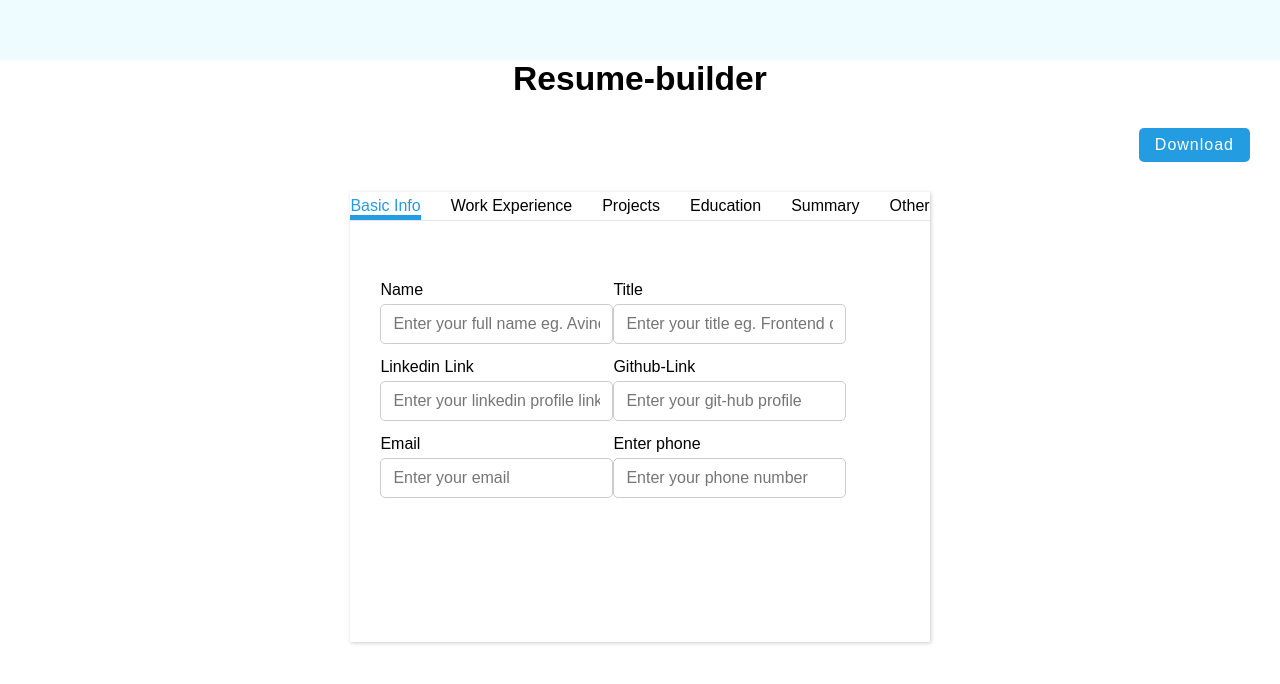
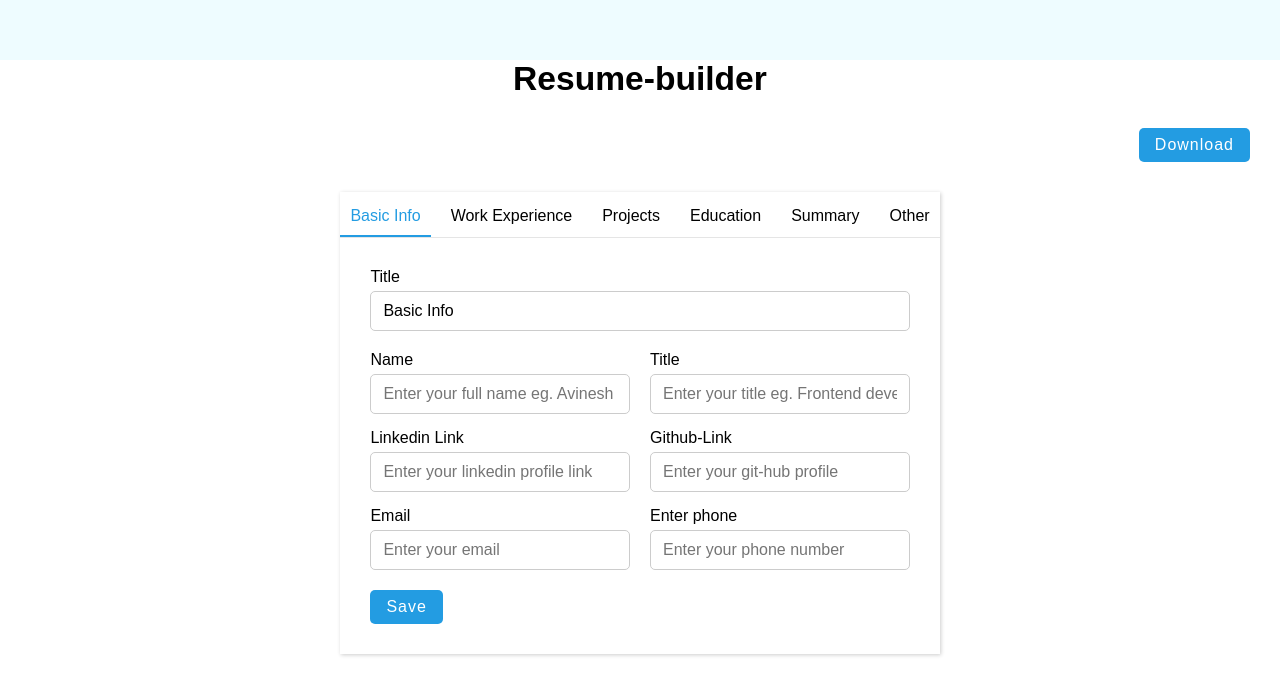
Before and after one commit to avineshsharma/Resume-Builder-AI-Tool, a React app in the folder src/: page / in a window 1280 px wide. Shown: the part 620-1304 px from the top of the page. Built offline with nearby package versions, Linux system fonts and the light colour scheme; the HTML template or start-up script is replaced by a standard one.

Commit message:
Editor commit-

```diff
--- a/src/components/Header/Body/Body.jsx
+++ b/src/components/Header/Body/Body.jsx
@@ -1,4 +1,4 @@
-import React from "react";
+import React, { useState } from "react";
 
 // import { ArrowDown } from "react-feather";
 
@@ -8,15 +8,56 @@ import styles from "./Body.module.css";
 
 function Body() {
     const colors = ["#239ce2", "#48bb78", "#0bc5ea", "#a0aec0", "#ed8936"];
-    const sections = {
+    const sections={
         basicInfo: "Basic Info",
-       workExp : "Work Experience",
+        workExp: "Work Experience",
         project: "Projects",
-       Education: "Education",
+        Education: "Education",
         // achievement: "Achievements",
         summary: "Summary",
         other: "Other",
     };
+    const [resumeInformation, setResumeInformation] = useState({
+        [sections.basicInfo]: {
+            id: sections.basicInfo,
+            sectionsTitle: sections.basicInfo,
+            details: {},
+        },
+
+
+
+        [sections.workExp]: {
+            id: sections.workExp,
+            sectionsTitle: sections.workExp,
+            details: {},
+        },
+
+
+        [sections.project]: {
+            id: sections.project,
+            sectionsTitle: sections.project,
+            details: {},
+        },
+
+        [sections.Education]:{
+            id: sections.Education,
+            sectionsTitle:sections.Education,
+            details:{},
+        },
+
+        [sections.summary]:{
+            id: sections.summary,
+            sectionsTitle:sections.summary,
+            details:{},
+        },
+
+
+        [sections.other]:{
+            id: sections.other,
+            sectionsTitle:sections.other,
+            details:{},
+        },
+    })
     return (
         <div className={styles.container}>
             <p className={styles.heading}>Resume-builder</p>
@@ -35,7 +76,7 @@ function Body() {
                 </button>
             </div>
             <div className={styles.main}>
-                <Editor sections={sections} />
+                <Editor sections={sections} inforomation={resumeInformation} />
             </div>
 
         </div>
--- a/src/components/Header/Body/Editor/Editor.jsx
+++ b/src/components/Header/Body/Editor/Editor.jsx
@@ -7,10 +7,35 @@ function Editor(props) {
 
   const sections = props.sections
 
+  const inforomation = props.inforomation
 
   const [activeSectionKey, setActiveSectionKey] = useState(
     Object.keys(sections)[0]
   );
+
+  const [activeInformation, setActiveInformation] = useState(
+    inforomation[sections[Object.keys(sections)[0]]]
+  );
+
+  const [SectionTitle, setSectionTitle] = useState(
+    sections[Object.keys(sections)[0]]
+  )
+
+  const [values, setValues] = useState({
+    name: activeInformation?.detail?.name || "",
+    title: activeInformation?.detail?.title || "",
+    linkedin: activeInformation?.detail?.linkedin || "",
+    github: activeInformation?.detail?.github || "",
+    phone: activeInformation?.detail?.phone || "",
+    email: activeInformation?.detail?.email || "",
+  });
+
+  const handlePointUpdate = (value, index) => {
+    const tempValues = { ...values };
+    if (!Array.isArray(tempValues.points)) tempValues.points = [];
+    tempValues.points[index] = value;
+    setValues(tempValues);
+  };
 
   const basicInfoBody = (
     <div className={styles.detail}>
@@ -18,114 +43,171 @@ function Editor(props) {
         <Inputcontrol
           label="Name"
           placeholder="Enter your full name eg. Avinesh"
-        // value={values.name}
+        value={values.name}
+        onChange={(event) =>
+          setValues((prev) => ({ ...prev, name: event.target.value }))
+        }
         />
 
         <Inputcontrol
           label="Title"
-          // value={values.title}
+          value={values.title}
           placeholder="Enter your title eg. Frontend developer"
+          onChange={(event) =>
+            setValues((prev) => ({ ...prev, title: event.target.value }))
+          }
         />
       </div>
       <div className={styles.row}>
         <Inputcontrol
           label="Linkedin Link"
           placeholder="Enter your linkedin profile link"
-
+          value={values.linkedin}
+          onChange={(event) =>
+            setValues((prev) => ({ ...prev, linkedin: event.target.value }))
+          }
         />
         <Inputcontrol
           label="Github-Link "
-        placeholder ="Enter your git-hub profile "
+          placeholder="Enter your git-hub profile "
+          value={values.github}
        />
       </div>
       <div className={styles.row}>
         <Inputcontrol
           label="Email"
-          // value={values.email}
+          value={values.email}
           placeholder="Enter your email"
-          // onChange={(event) =>
-          //   setValues((prev) => ({ ...prev, email: event.target.value }))
-          // }
+        onChange={(event) =>
+          setValues((prev) => ({ ...prev, email: event.target.value }))
+        }
         />
         <Inputcontrol
           label="Enter phone"
-          // value={values.phone}
+          value={values.phone}
           placeholder="Enter your phone number"
-          // onChange={(event) =>
-          //   setValues((prev) => ({ ...prev, phone: event.target.value }))
-          // }
+        onChange={(event) =>
+          setValues((prev) => ({ ...prev, phone: event.target.value }))
+        }
         />
       </div>
 
     </div >
   );
 
-  const workExpBody = <div className={styles.detail}>
+  const workExpBody = (
+    <div className={styles.detail}>
       <div className={styles.row}>
         <Inputcontrol
           label="Title"
-        placeholder="Enter title eg. FrontEnd Developer"
+          placeholder="Enter title eg. Frontend developer"
+          value={values.title}
+          onChange={(event) =>
+            setValues((prev) => ({ ...prev, title: event.target.value }))
+          }
         />
         <Inputcontrol
           label="Company Name"
-        placeholder="Enter company name eg. google"
+          placeholder="Enter company name eg. amazon"
+          value={values.companyName}
+          onChange={(event) =>
+            setValues((prev) => ({ ...prev, companyName: event.target.value }))
+          }
         />
       </div>
       <div className={styles.row}>
         <Inputcontrol
-        label="Certificate Link "
+          label="Certificate Link"
           placeholder="Enter certificate link"
+          value={values.certificationLink}
+          onChange={(event) =>
+            setValues((prev) => ({
+              ...prev,
+              certificationLink: event.target.value,
+            }))
+          }
         />
         <Inputcontrol
-        label="Location "
-        placeholder="Enter location eg.WFO"
+          label="Location"
+          placeholder="Enter location eg. Remote"
+          value={values.location}
+          onChange={(event) =>
+            setValues((prev) => ({ ...prev, location: event.target.value }))
+          }
         />
       </div>
       <div className={styles.row}>
         <Inputcontrol
-        label="start Date"
+          label="Start Date"
           type="date"
           placeholder="Enter start date of work"
+          value={values.startDate}
+          onChange={(event) =>
+            setValues((prev) => ({ ...prev, startDate: event.target.value }))
+          }
         />
-    </div>
-    <div className={styles.row}>
         <Inputcontrol
           label="End Date"
           type="date"
-        placeholder="Enter End date of work"
+          placeholder="Enter end date of work"
+          value={values.endDate}
+          onChange={(event) =>
+            setValues((prev) => ({ ...prev, endDate: event.target.value }))
+          }
         />
       </div>
+
       <div className={styles.column}>
         <label>Enter work description</label>
-      <Inputcontrol placeholder="Line 1" />
-      <Inputcontrol placeholder="Line 2" />
-      <Inputcontrol placeholder="Line 3" />
+        <Inputcontrol
+          placeholder="Line 1"
+          value={values.points ? values.points[0] : ""}
+          onChange={(event) => handlePointUpdate(event.target.value, 0)}
+        />
+        <Inputcontrol
+          placeholder="Line 2"
+          value={values.points ? values.points[1] : ""}
+          onChange={(event) => handlePointUpdate(event.target.value, 1)}
+        />
+        <Inputcontrol
+          placeholder="Line 3"
+          value={values.points ? values.points[2] : ""}
+          onChange={(event) => handlePointUpdate(event.target.value, 2)}
+        />
       </div>
-  </div>;
-
+    </div>
+  );
 
   const projectBody = (
     <div className={styles.detail}>
       <div className={styles.row}>
         <Inputcontrol
           label="Title"
-          // value ={value.title}
-          placeholder="Enter title eg. chat App"
+          value={values.title}
+          placeholder="Enter title eg. Chat app"
+          onChange={(event) =>
+            setValues((prev) => ({ ...prev, title: event.target.value }))
+          }
         />
-
       </div>
       <Inputcontrol
         label="Overview"
+        value={values.overview}
         placeholder="Enter basic overview of project"
+        onChange={(event) =>
+          setValues((prev) => ({ ...prev, overview: event.target.value }))
+        }
       />
       <div className={styles.row}>
         <Inputcontrol
           label="Deployed Link"
+          value={values.link}
           placeholder="Enter deployed link of project"
         />
 
         <Inputcontrol
           label="Git-Hub Link"
+          value={values.github}
           placeholder="Enter git-hub link of project"
         />
       </div>
@@ -133,22 +215,22 @@ function Editor(props) {
         <label>Enter project description</label>
         <Inputcontrol
           placeholder="Line 1"
-        // value={values.points ? values.points[0] : ""}
+        value={values.points ? values.points[0] : ""}
         // onChange={(event) => handlePointUpdate(event.target.value, 0)}
         />
         <Inputcontrol
           placeholder="Line 2"
-        // value={values.points ? values.points[1] : ""}
+        value={values.points ? values.points[1] : ""}
         // onChange={(event) => handlePointUpdate(event.target.value, 1)}
         />
         <Inputcontrol
           placeholder="Line 3"
-        // value={values.points ? values.points[2] : ""}
+        value={values.points ? values.points[2] : ""}
         // onChange={(event) => handlePointUpdate(event.target.value, 2)}
         />
         <Inputcontrol
           placeholder="Line 4"
-        // value={values.points ? values.points[3] : ""}
+        value={values.points ? values.points[3] : ""}
         // onChange={(event) => handlePointUpdate(event.target.value, 3)}
         />
       </div>
@@ -156,35 +238,21 @@ function Editor(props) {
     </div>
   )
 
-  // const education = (
-  //   <div className={styles.detail}>
-  //     <div className={styles.row}>
-  //       <Inputcontrol
-  //         label="Title"
-  //         // value = {value.title}
-  //         placeholder="Enter title eg.BCA"
-  //       />
-  //     </div>
-  //     <Inputcontrol
-  //       label="College/School Name"
-  //       placeholder="Enter name of your college/school"
-  //     />
-  //   </div>
-  // )
+
 
   const educationBody = (
     <div className={styles.detail}>
       <div className={styles.row}>
         <Inputcontrol
           label="Title"
-          // value={values.title}
+          value={values.title}
           placeholder="Enter title eg. B-tech"
 
         />
       </div>
       <Inputcontrol
         label="College/School Name"
-        // value={values.college}
+        value={values.college}
         placeholder="Enter name of your college/school"
 
       />
@@ -193,13 +261,14 @@ function Editor(props) {
           label="Start Date"
           type="date"
           placeholder="Enter start date of this education"
+          value={values.startDate}
 
         />
         <Inputcontrol
           label="End Date"
           type="date"
           placeholder="Enter end date of this education"
-        // value={values.endDate}
+        value={values.endDate}
 
         />
       </div>
@@ -214,22 +283,22 @@ function Editor(props) {
         <label>List your achievements</label>
         <Inputcontrol
           placeholder="Line 1"
-        // value={values.points ? values.points[0] : ""}
+        value={values.points ? values.points[0] : ""}
         // onChange={(event) => handlePointUpdate(event.target.value, 0)}
         />
         <Inputcontrol
           placeholder="Line 2"
-        // value={values.points ? values.points[1] : ""}
+        value={values.points ? values.points[1] : ""}
         // onChange={(event) => handlePointUpdate(event.target.value, 1)}
         />
         <Inputcontrol
           placeholder="Line 3"
-        // value={values.points ? values.points[2] : ""}
+        value={values.points ? values.points[2] : ""}
         // onChange={(event) => handlePointUpdate(event.target.value, 2)}
         />
         <Inputcontrol
           placeholder="Line 4"
-        // value={values.points ? values.points[3] : ""}
+        value={values.points ? values.points[3] : ""}
         // onChange={(event) => handlePointUpdate(event.target.value, 3)}
         />
       </div>
@@ -241,7 +310,7 @@ function Editor(props) {
     <div className={styles.detail}>
       <Inputcontrol
         label="Summary"
-        // value={values.summary}
+        value={values.summary}
         placeholder="Enter your objective/summary"
 
       />
@@ -251,7 +320,7 @@ function Editor(props) {
     <div className={styles.detail}>
       <Inputcontrol
         label="Other"
-        // value={values.other}
+        value={values.other}
         placeholder="Enter something"
 
       />
@@ -282,6 +351,11 @@ function Editor(props) {
         return null;
     }
   };
+
+  useEffect(() => {
+    setActiveInformation(inforomation[sections[activeSectionKey]])
+    setSectionTitle(sections[activeSectionKey]);
+  }, [activeSectionKey])
   return (
     <div className={styles.container}>
       <div className={styles.header}>
@@ -299,10 +373,49 @@ function Editor(props) {
       </div>
       <div className={styles.body}>
 
-        {/* <Inputcontrol label="Title" placeholder="Enter section title" /> */}
+        <Inputcontrol label="Title" placeholder="Enter section title"
+          value={SectionTitle}
+          onChange={(event) => setSectionTitle(event.target.value)}
+
+        />
+
+        {/* <div className={styles.chips}>
+          {activeInformation?.details
+            ? activeInformation?.details?.map((item, index) => (
+                <div
+                  className={`${styles.chip} ${
+                    activeDetailIndex === index ? styles.active : ""
+                  }`}
+                  key={item.title + index}
+                  onClick={() => setActiveDetailIndex(index)}
+                >
+                  <p>
+                    {sections[activeSectionKey]} {index + 1}
+                  </p>
+                  <X
+                    onClick={(event) => {
+                      event.stopPropagation();
+                      handleDeleteDetail(index);
+                    }}
+                  />
+                </div>
+              ))
+            : ""}
+          {activeInformation?.details &&
+          activeInformation?.details?.length > 0 ? (
+            <div className={styles.new} onClick={handleAddNew}>
+              +New
+            </div>
+          ) : (
+            ""
+          )} */}
+        {/* </div> */}
 
 
         {generateBody()}
+
+
+        <button>Save</button>
       </div>
     </div>
   )
--- a/src/components/Header/Body/Editor/Editor.module.css
+++ b/src/components/Header/Body/Editor/Editor.module.css
@@ -13,14 +13,21 @@
 
 .header {
   display: flex;
-  gap: 30px;
+  gap: 10px;
   overflow-x: auto;
   border-bottom: 1px solid rgba(0, 0, 0, 0.1);
-  cursor: pointer;
 }
 
+.header::-webkit-scrollbar {
+  height: 7px;
+}
 
-  .header.section{
+.header::-webkit-scrollbar-thumb {
+  border-radius: 20px;
+  background-color: #c7c7c7;
+}
+
+.header .section {
   padding: 10px;
   border-bottom: 2px solid transparent;
   font-weight: 500;
@@ -29,35 +36,55 @@
   cursor: pointer;
 }
 
-  .header .active{
-border-bottom: 5px solid  #239ce2;
-color:  #239ce2;
+.header .active {
+  border-bottom: 2px solid #239ce2;
+  color: #239ce2;
 }
 
-
-.body{
+.body {
   padding: 30px;
   display: flex;
   flex-direction: column;
   gap: 20px;
+  padding-top: 0;
 }
 
-.detail{
+.detail {
   display: flex;
   flex-direction: column;
-  gap: 14px;
-
+  gap: 15px;
 }
 
-.detail .row{
+.detail .row {
   display: flex;
+  gap: 20px;
+}
+.detail .column {
+  display: flex;
+  flex-direction: column;
+  gap: 10px;
+}
+.detail .row > div {
+  flex: 1;
+}
+.body button {
+  width: fit-content;
+  padding: 8px 16px;
+  border-radius: 5px;
+  background-color: #239ce2;
+  color: #fff;
+  outline: none;
+  border: none;
+  font-weight: 500;
+  font-size: 1rem;
+  letter-spacing: 1px;
+  display: flex;
+  gap: 5px;
+  align-items: center;
+  cursor: pointer;
+  transition: 200ms;
 }
 
-.detail.column{
-  display: flex;
-  flex-direction: column;
-  gap: 20px;
+.body button:active {
+  transform: translateY(2px);
 }
-.detail.row >div{
-  flex: 1;
-}
```
Lines whose indentation alone changed are shown as unchanged.
